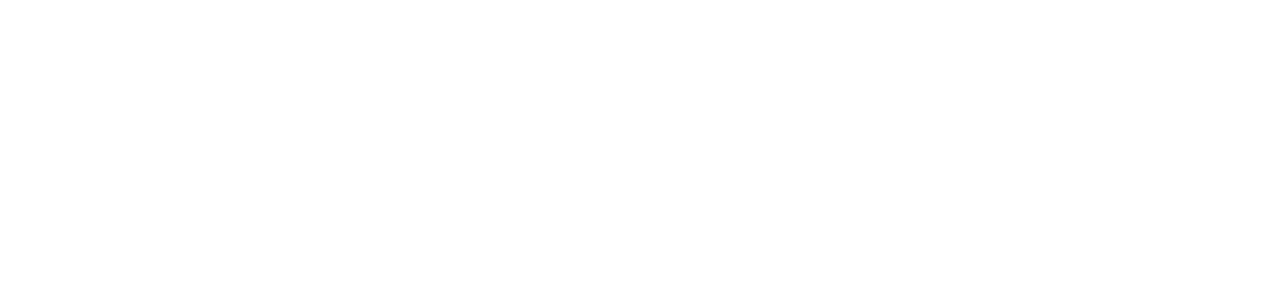
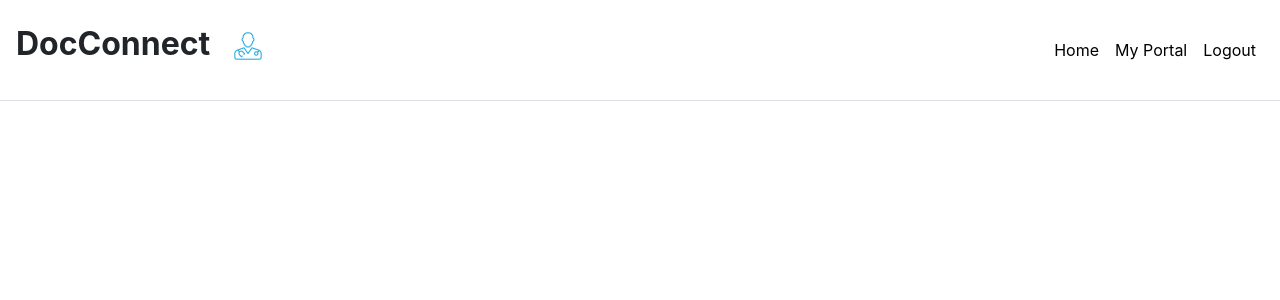
Before and after one commit to Noitskristopher/GroupProj-11, a React (Create React App) app in the folder client/: page / in a window 1280 px wide. Before the commit this address had no page. Shown: the top 300 px of the page. Built offline with nearby package versions, Linux system fonts and the light colour scheme.

Commit message:
added logo

```diff
--- a/client/public/index.html
+++ b/client/public/index.html
@@ -26,7 +26,7 @@
       work correctly both with client-side routing and a non-root public URL.
       Learn how to configure a non-root public URL by running `npm run build`.
     -->
-    <title>React App</title>
+    <title>DocConnect</title>
   </head>
   <body>
     <noscript>You need to enable JavaScript to run this app.</noscript>
--- a/client/src/App.css
+++ b/client/src/App.css
@@ -2,37 +2,12 @@
   text-align: center;
 }
 
-.App-logo {
-  height: 40vmin;
-  pointer-events: none;
+
+
+
+
+/* Logo Image */
+img {
+  max-width: 60px;
+  max-height: 60px;
 }
-
-@media (prefers-reduced-motion: no-preference) {
-  .App-logo {
-    animation: App-logo-spin infinite 20s linear;
-  }
-}
-
-.App-header {
-  background-color: #282c34;
-  min-height: 100vh;
-  display: flex;
-  flex-direction: column;
-  align-items: center;
-  justify-content: center;
-  font-size: calc(10px + 2vmin);
-  color: white;
-}
-
-.App-link {
-  color: #61dafb;
-}
-
-@keyframes App-logo-spin {
-  from {
-    transform: rotate(0deg);
-  }
-  to {
-    transform: rotate(360deg);
-  }
-}
--- a/client/src/App.js
+++ b/client/src/App.js
@@ -1,11 +1,13 @@
 import './App.css';
 import { Route, Routes } from 'react-router-dom';
-import Home from './views/Home';
+import Home from './views/home'
+import Nav from './components/Nav';
 
 
 function App() {
   return (
     <div className="App">
+      <Nav className="nav"/>
       <Routes>
         <Route path='/home' element={<Home />} />
       </Routes>
--- a/client/src/components/Nav.js
+++ b/client/src/components/Nav.js
@@ -4,7 +4,7 @@ import { Link } from 'react-router-dom';
 const Nav = () => {
     return (
         <div className='d-flex justify-content-between align-items-center p-3 border-bottom'>
-            <h2 className='fw-bold'>DocConnect</h2>
+            <h2 className='fw-bold'>DocConnect <img src='docIcon.webp'/></h2>
             <div className='d-flex justify-content-evenly align-items-center'>
                 <Link to={'/home'} className='mx-2 text-decoration-none text-black'>Home</Link>
                 <Link to={'/home'} className='mx-2 text-decoration-none text-black'>My Portal</Link>
--- a/client/src/views/home.js
+++ b/client/src/views/home.js
@@ -4,7 +4,6 @@ import Nav from '../components/Nav';
 const Home = () => {
     return (
         <div>
-            <Nav />
             <h1>Form here?</h1>
         </div>
     );
```
Also changed, not shown: client/public/docIcon.webp (added).
